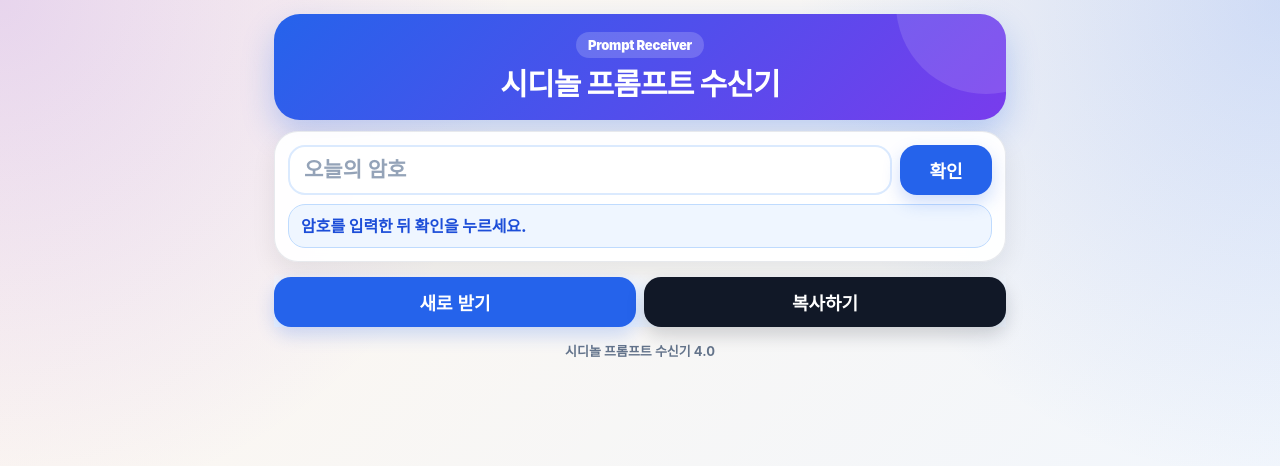
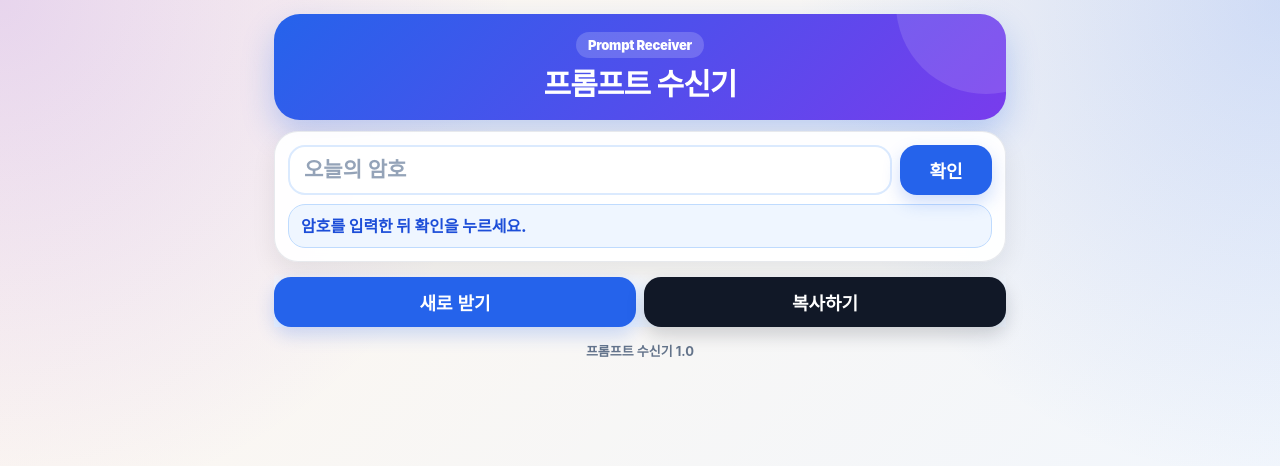
Before and after one commit to aldo-coder7/prompt_managing, a plain HTML site: page index.html in a window 1280 px wide. Drawn offline with Linux system fonts and the light colour scheme.

Commit message:
Update index.html

```diff
--- a/index.html
+++ b/index.html
@@ -4,14 +4,14 @@
   <meta charset="UTF-8" />
   <meta name="viewport" content="width=device-width, initial-scale=1.0, viewport-fit=cover" />
 
-  <title>시디놀 프롬프트 수신기</title>
+  <title>프롬프트 수신기</title>
 
-  <meta name="description" content="시디놀 프롬프트 수신기" />
+  <meta name="description" content="프롬프트 수신기" />
   <meta name="theme-color" content="#2563eb" />
 
   <meta name="mobile-web-app-capable" content="yes" />
   <meta name="apple-mobile-web-app-capable" content="yes" />
-  <meta name="apple-mobile-web-app-title" content="시디놀 수신기" />
+  <meta name="apple-mobile-web-app-title" content="수신기" />
   <meta name="apple-mobile-web-app-status-bar-style" content="default" />
 
   <link rel="manifest" href="./manifest.json" />
@@ -295,7 +295,7 @@
   <div class="app">
     <header class="header">
       <div class="app-badge">Prompt Receiver</div>
-      <h1>시디놀 프롬프트 수신기</h1>
+      <h1>프롬프트 수신기</h1>
     </header>
 
     <section class="card">
@@ -317,7 +317,7 @@
       <button class="secondary" type="button" onclick="copyPrompt()">복사하기</button>
     </div>
 
-    <div class="footer">시디놀 프롬프트 수신기 4.0</div>
+    <div class="footer">프롬프트 수신기 1.0</div>
   </div>
 
   <script>
```
